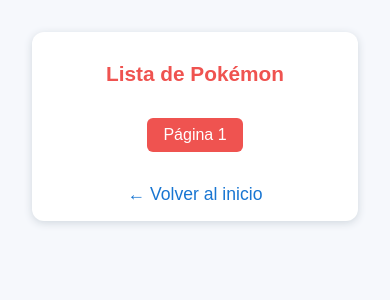
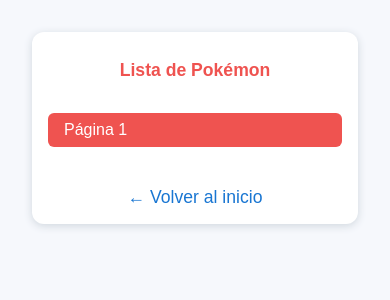
Before and after one commit to Gabriel2146/POKE-API, a Django app: page /pokemons/ in a window 390 px wide. Shown: the top 300 px of the page. Run offline with Django 5.2, Linux system fonts and the light colour scheme; data that the repository does not hold is empty.

Commit message:
responsive add

```diff
--- a/pokemon/templates/pokemon/pokemon_detail.html
+++ b/pokemon/templates/pokemon/pokemon_detail.html
@@ -3,6 +3,7 @@
 <head>
     <meta charset="UTF-8">
     <title>Pokémon Detail</title>
+    <meta name="viewport" content="width=device-width, initial-scale=1.0">
     <style>
         body { font-family: Arial, sans-serif; margin: 2em; background: #f6f8fc; }
         .pokemon-card { background: #fff; border: 1px solid #e0e0e0; border-radius: 12px; padding: 2em; max-width: 400px; margin: 0 auto; box-shadow: 0 2px 8px #d0d7de; }
@@ -20,6 +21,11 @@
         .lds-dual-ring { display: inline-block; width: 64px; height: 64px; }
         .lds-dual-ring:after { content: " "; display: block; width: 46px; height: 46px; margin: 1px; border-radius: 50%; border: 6px solid #ef5350; border-color: #ef5350 transparent #ef5350 transparent; animation: lds-dual-ring 1.2s linear infinite; }
         @keyframes lds-dual-ring { 0% { transform: rotate(0deg); } 100% { transform: rotate(360deg); } }
+        @media (max-width: 600px) {
+            .pokemon-card { padding: 1em; }
+            h2 { font-size: 1.1em; }
+            .pokemon-img { width: 80px; }
+        }
     </style>
     <script>
         document.addEventListener('DOMContentLoaded', function() {
--- a/pokemon/templates/pokemon/pokemon_list.html
+++ b/pokemon/templates/pokemon/pokemon_list.html
@@ -13,8 +13,8 @@
         li { margin: 0.7em 0; }
         a { color: #1976d2; text-decoration: none; font-size: 1.1em; }
         a:hover { text-decoration: underline; }
-        .pagination { display: flex; justify-content: center; gap: 1em; margin-top: 2em; }
-        .pagination a, .pagination span { padding: 0.5em 1em; border-radius: 6px; background: #efefef; color: #333; text-decoration: none; }
+        .pagination { display: flex; justify-content: center; gap: 1em; margin-top: 2em; flex-wrap: wrap; }
+        .pagination a, .pagination span { padding: 0.5em 1em; border-radius: 6px; background: #efefef; color: #333; text-decoration: none; margin-bottom: 0.5em; }
         .pagination a.active, .pagination span.active { background: #ef5350; color: #fff; }
         .pagination a:hover { background: #d32f2f; color: #fff; }
         .spinner { display: none; justify-content: center; align-items: center; margin: 2em 0; }
@@ -24,7 +24,9 @@
         @keyframes lds-dual-ring { 0% { transform: rotate(0deg); } 100% { transform: rotate(360deg); } }
         @media (max-width: 600px) {
             .container { padding: 1em; }
-            h1 { font-size: 1.3em; }
+            h1 { font-size: 1.1em; }
+            ul { padding-left: 0; }
+            .pagination { flex-direction: column; gap: 0.5em; }
         }
     </style>
     <script>
```
Also changed, not shown: pokemon/templates/pokemon/home.html (+7 -0 lines).
